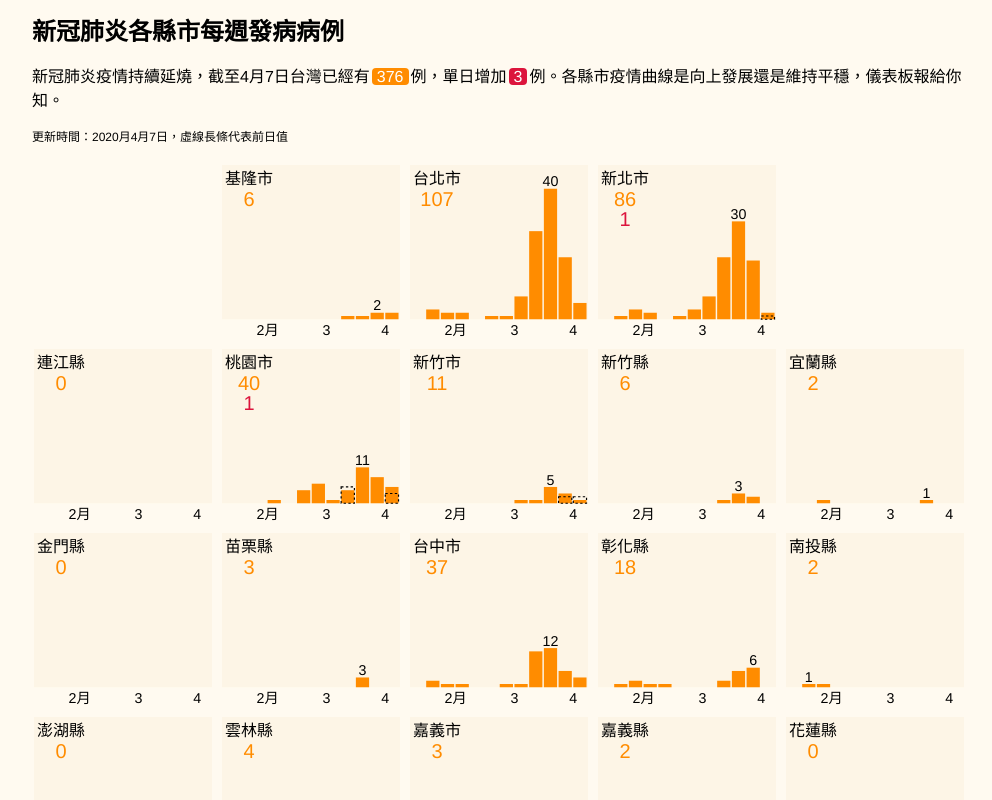
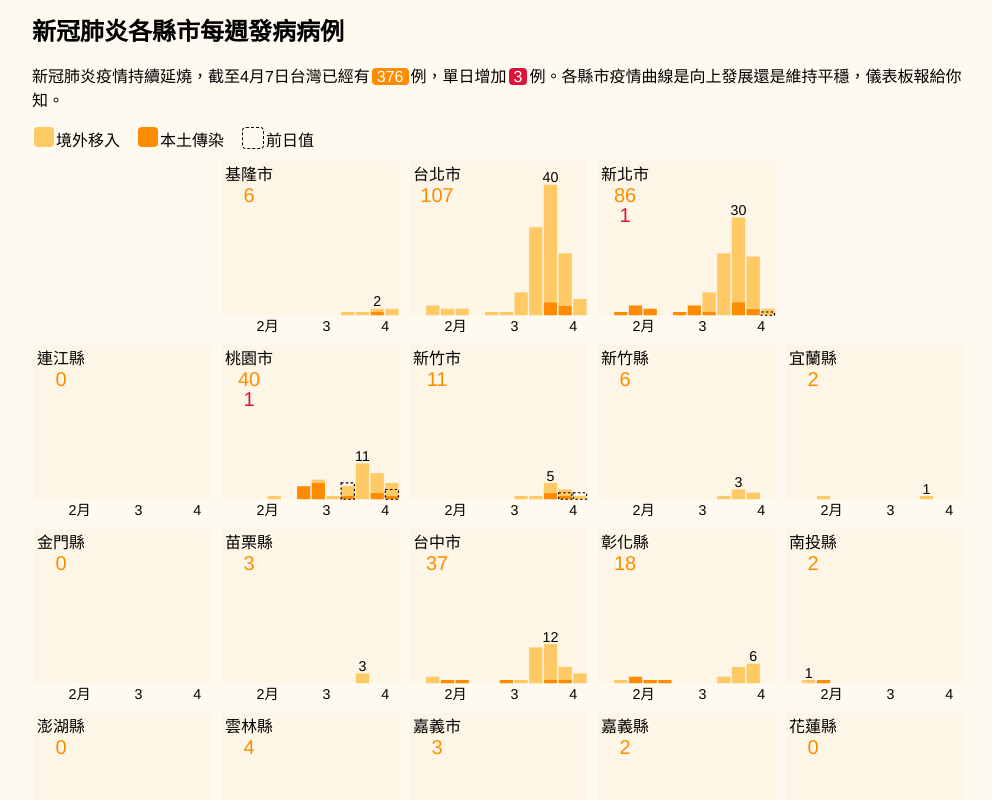
Before and after one commit to imdataman/tw-county-square, a Vue app: page / in a window 1280 px wide. Shown: the top 800 px of the page, without its empty margins (141-1133 px from the left). Built offline with nearby package versions, Linux system fonts and the light colour scheme.

Commit message:
make the bar chart stacked

```diff
--- a/package.json
+++ b/package.json
@@ -11,6 +11,7 @@
     "core-js": "^3.6.4",
     "d3-array": "^2.4.0",
     "d3-scale": "^3.2.1",
+    "d3-shape": "^1.3.7",
     "vue": "^2.6.11"
   },
   "devDependencies": {
--- a/src/App.vue
+++ b/src/App.vue
@@ -2,6 +2,7 @@
   <div id="app">
     <div id="header">
       <h2 class="title">新冠肺炎各縣市每週發病病例</h2>
+      <!-- <span class="updateTime">更新時間：2020月{{ updateDate }}</span> -->
       <p>
         新冠肺炎疫情持續延燒，截至{{ updateDate }}台灣已經有<span
           class="totalCase"
@@ -11,9 +12,14 @@
         }}</span
         >例。各縣市疫情曲線是向上發展還是維持平穩，儀表板報給你知。
       </p>
-      <span class="updateTime"
-        >更新時間：2020月{{ updateDate }}，虛線長條代表前日值</span
-      >
+      <div id="legend">
+        <div class="importLegend"></div>
+        <span>境外移入</span>
+        <div class="localLegend"></div>
+        <span>本土傳染</span>
+        <div class="lastDay"></div>
+        <span>前日值</span>
+      </div>
     </div>
     <Chart :json="json" :oldJson="oldJson" />
     <div id="footer">
@@ -131,6 +137,34 @@ a {
   font-size: 0.75rem;
 }
 
+#legend {
+  display: flex;
+  span {
+    text-align: center;
+    padding-right: 1rem;
+  }
+  .importLegend {
+    @extend .totalCase;
+    width: 10px;
+    height: 20px;
+    display: inline-block;
+    background-color: #ffc966;
+  }
+  .localLegend {
+    @extend .importLegend;
+    background-color: $feature-color;
+  }
+  .lastDay {
+    padding: 0 5px;
+    margin: 0 2px;
+    width: 10px;
+    height: 20px;
+    border-radius: 4px;
+    border-width: 1px;
+    border-style: dashed;
+  }
+}
+
 .credit {
   img {
     height: 0.75rem;
--- a/src/components/Chart.vue
+++ b/src/components/Chart.vue
@@ -21,15 +21,26 @@
           :height="height - margin.bottom"
           :width="width"
         ></rect>
-        <rect
+        <!-- <rect
           class="caseBar"
           v-for="d in weeklyCases[g]"
-          :key="`${d[0]}new`"
+          :key="`${d[0]}bar`"
           :x="xScale(+d[0])"
           :y="yScale(+d[1])"
           :height="height - margin.bottom - yScale(+d[1])"
           :width="barWidth"
-        ></rect>
+        ></rect> -->
+        <g v-for="(d, i) in stackedData[g]" :key="`${i}stack`">
+          <rect
+            v-for="(j, k) in d"
+            :key="`${i}${k}stack`"
+            :class="j[2] === '否' ? 'localCase' : 'importCase'"
+            :x="xScale(j[3])"
+            :y="yScale(j[1])"
+            :height="yScale(j[0]) - yScale(j[1])"
+            :width="barWidth"
+          ></rect>
+        </g>
         <rect
           class="oldCaseBar"
           v-for="(d, i) in oldWeeklyCases[g]"
@@ -77,6 +88,7 @@
 <script>
 import { max, rollups, sum, range } from "d3-array";
 import { scaleLinear, scaleBand } from "d3-scale";
+import { stack } from "d3-shape";
 
 export default {
   name: "Chart",
@@ -157,6 +169,44 @@ export default {
         this.weeklyCases.reduce((a, b) => [...a, ...b]).map(d => d[1])
       );
     },
+    stackedData() {
+      let groupedData = rollups(
+        this.json,
+        v => sum(v, j => +j["確定病例數"]),
+        d => d["縣市"],
+        d => d["診斷週別"],
+        d => d["是否為境外移入"]
+      );
+
+      groupedData = groupedData.map(d => [
+        d[0],
+        d[1]
+          .map(j => ({ week: j[0], ...Object.fromEntries(j[1]) }))
+          .map(j => ("是" in j ? j : { ...j, 是: 0 }))
+          .map(j => ("否" in j ? j : { ...j, 否: 0 }))
+      ]);
+
+      groupedData = groupedData.map(d => [
+        d[0],
+        stack()
+          .keys(["否", "是"])(d[1])
+          .map(
+            j => (
+              j.forEach(v => {
+                v[2] = j.key;
+                v[3] = v.data.week;
+              }),
+              j
+            )
+          )
+      ]);
+
+      return this.grid.map(g =>
+        groupedData.find(d => d[0] === this.countyMap.get(g))
+          ? groupedData.find(d => d[0] === this.countyMap.get(g))[1]
+          : []
+      );
+    },
     weeks() {
       return [...new Set(this.json.map(d => +d["診斷週別"]))].sort(
         (a, b) => a - b
@@ -211,7 +261,7 @@ export default {
 $feature-color: darkorange;
 
 #chartWrapper {
-  padding-top: 20px;
+  padding-top: 10px;
   display: flex;
   justify-content: space-evenly;
   flex-wrap: wrap;
@@ -254,10 +304,11 @@ $feature-color: darkorange;
     .caseLabel {
       font-size: 0.75rem;
     }
-    .caseBar {
+    .localCase {
       fill: $feature-color;
-      // stroke: red;
-      // stroke-width: 1px;
+    }
+    .importCase {
+      fill: #ffc966;
     }
     .oldCaseBar {
       fill: none;
```
Also changed, not shown: 1 other file (tests, documents, lock files or other folders).
